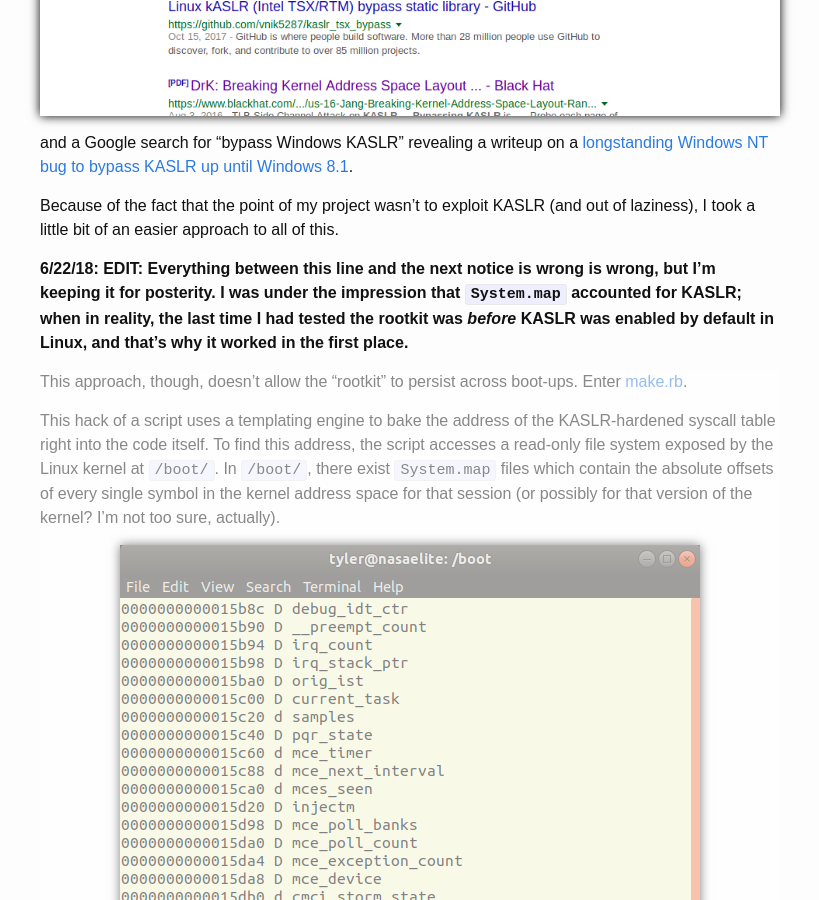
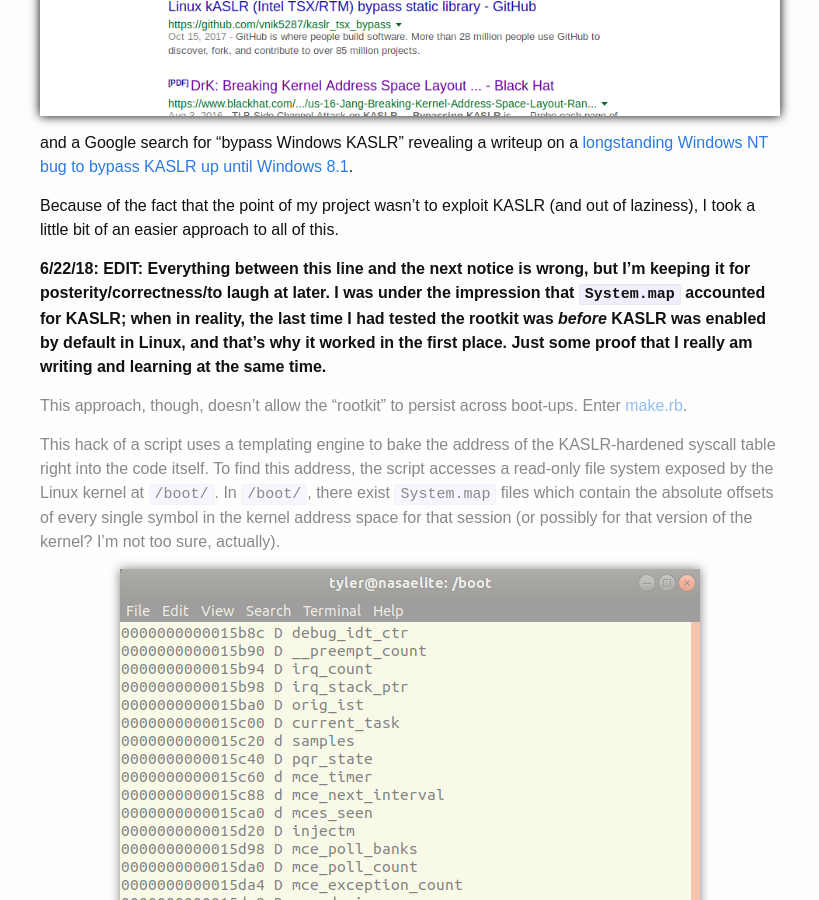
Before and after one commit to DataKinds/datakinds.github.io, a Jekyll site: the page built from _posts/2018-06-21-writing-a-rootkit.md, in a window 1280 px wide and 900 px high, scrolled down 2104 px. Shown: the whole window, without its empty margins (230-1049 px from the left). Built offline with Jekyll 4.4.1, drawn with Linux system fonts in a browser that asks for light colours; some of the changed text lies outside the part shown.

Commit message:
final changes

```diff
--- a/_posts/2018-06-21-writing-a-rootkit.md
+++ b/_posts/2018-06-21-writing-a-rootkit.md
@@ -50,7 +50,7 @@ and a Google search for "bypass Windows KASLR" revealing a writeup on a [longsta
 
 Because of the fact that the point of my project wasn't to exploit KASLR (and out of laziness), I took a little bit of an easier approach to all of this.
 
-**6/22/18: EDIT: Everything between this line and the next notice is wrong is wrong, but I'm keeping it for posterity. I was under the impression that `System.map` accounted for KASLR; when in reality, the last time I had tested the rootkit was _before_ KASLR was enabled by default in Linux, and that's why it worked in the first place.**
+**6/22/18: EDIT: Everything between this line and the next notice is wrong, but I'm keeping it for posterity/correctness/to laugh at later. I was under the impression that `System.map` accounted for KASLR; when in reality, the last time I had tested the rootkit was _before_ KASLR was enabled by default in Linux, and that's why it worked in the first place. Just some proof that I really am writing and learning at the same time.**
 <div markdown="1" style="position:relative;"><div style="position:absolute;top:0;left:0;right:0;bottom:0;background-color:rgba(255,255,255,0.5);z-index:9999;color:white;"></div>
 This approach, though, doesn't allow the "rootkit" to persist across boot-ups. Enter [make.rb](https://github.com/Aearnus/syscall-rootkit/blob/master/make.rb).
 
@@ -83,6 +83,8 @@ On the next reboot and/or on the next update of the kernel, the address of that
 Oops. So upon testing the previous method, I couldn't manage to make it do anything but kernel panic. Turns out, the `System.map` file [doesn't accurately represent the kernel address space](https://lwn.net/Articles/546686/). Instead, KASLR [shifts the kernel's address space listed in `System.map` by a random constant](https://git.kernel.org/pub/scm/linux/kernel/git/torvalds/linux.git/tree/arch/x86/Kconfig?id=v4.1#n1845). This has been the case since it was turned on by default in Linux 4.12.
 
 This prompted me to stop using the overcomplicated hack that was the `make.rb` file. Instead, in the process of making this edit, I came across the `kallsyms_lookup_name` function (I wasn't kidding when I said I didn't know what I was doing). From `linux/kallsyms.h`, this function allows you to [look up a dynamic kernel space symbol by its name on-the-fly](https://github.com/torvalds/linux/blob/master/kernel/kallsyms.c#L162). With this solution working (and working much better than my previous solution 😛), I'm happy to give myself that check mark for point 2.
+
+With this new method, I could also retire the superglue that is `make.rb`, allowing this rootkit to be built from just a Makefile alone.
 
 The CR0 byte
 ---
```
